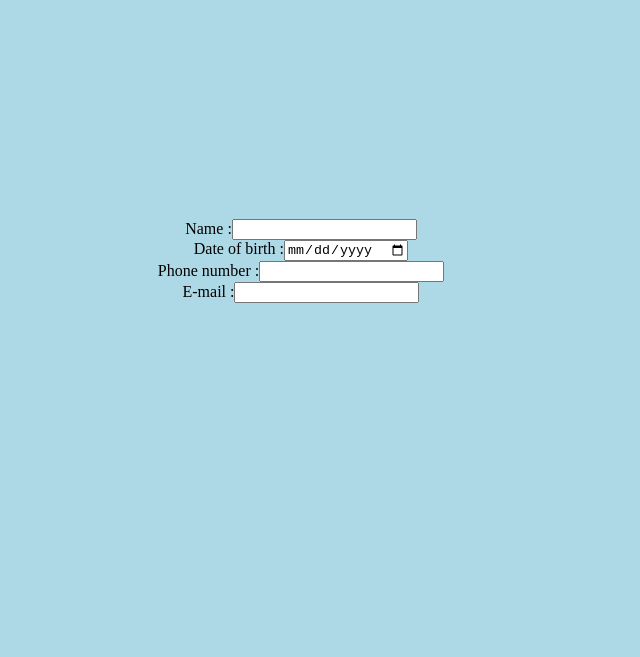
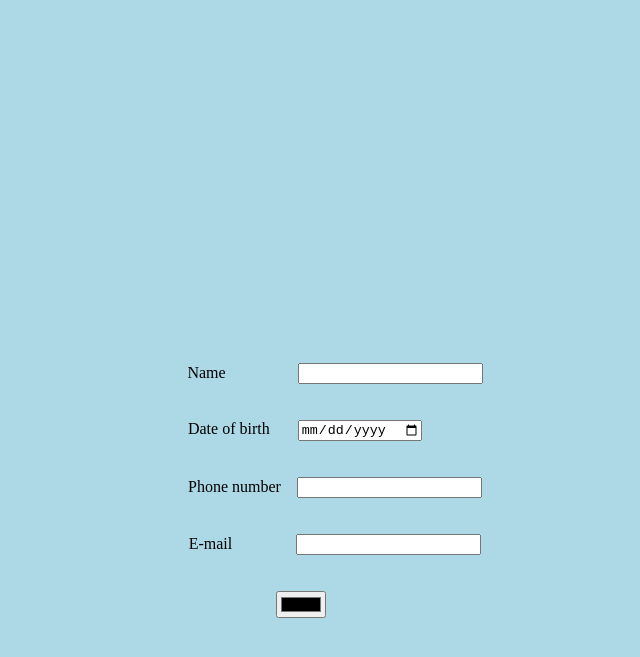
Before and after one commit to Muhammadislom003/kom, a plain HTML site: page index.html in a window 1280 px wide. Shown: the part 5-662 px from the top of the page, without its empty margins (339-979 px from the left). Drawn offline with Linux system fonts and the light colour scheme.

Commit message:
Update index.html

```diff
--- a/index.html
+++ b/index.html
@@ -1,18 +1,14 @@
-<!DOCTY{E html>
+<!DOCTYPE html>
 <html>
 <body style="background:lightblue">
 <center>
-  <form>
-    </br>  </br>  </br>  </br>  </br>  </br>  </br>  </br>  </br>  </br>  </br>  </br>
-Name             :<input type="text"/>
-  </br>
-Date of birth    :<input type="date"/>
-  </br>
-Phone number     :<input type="number"/>
-</br>
-E-mail           :<input type="email"/>
+<form></br></br></br></br></br></br></br></br></br></br></br></br></br></br></br></br></br></br></br></br>
+&nbsp;&nbsp;&nbsp;&nbsp;&nbsp;&nbsp;&nbsp&nbsp;&nbsp;&nbsp;&nbsp;&nbsp;&nbsp;&nbsp;&nbsp;&nbsp;&nbsp;Name&nbsp;&nbsp;&nbsp;&nbsp;&nbsp;&nbsp;&nbsp;&nbsp;&nbsp;&nbsp;&nbsp;&nbsp;&nbsp;&nbsp;&nbsp;&nbsp;&nbsp;&nbsp;<input type="text"/></br></br></br>
+&nbsp;&nbsp;Date of birth &nbsp;&nbsp;&nbsp;&nbsp;&nbsp;&nbsp;<input type="date"/></br></br></br>
+&nbsp;&nbsp;&nbsp;&nbsp;&nbsp;&nbsp;&nbsp;&nbsp;&nbsp;&nbsp;&nbsp;&nbsp;&nbsp;&nbsp;&nbsp;&nbsp;&nbsp;Phone number&nbsp;&nbsp;&nbsp;&nbsp;<input type="number"/></br></br></br>
+&nbsp;&nbsp;&nbsp;&nbsp;&nbsp;&nbsp;&nbsp;&nbsp;&nbsp;&nbsp;&nbsp;&nbsp;&nbsp;&nbsp;&nbsp;&nbsp;&nbsp;E-mail&nbsp;&nbsp;&nbsp;&nbsp;&nbsp;&nbsp;&nbsp;&nbsp;&nbsp;&nbsp;&nbsp;&nbsp;&nbsp;&nbsp;&nbsp;&nbsp;<input type="email"/></br></br></br>
+<input type="color"/>
 </center>
-</body>
 </form>
 </body>
 </html>
```
